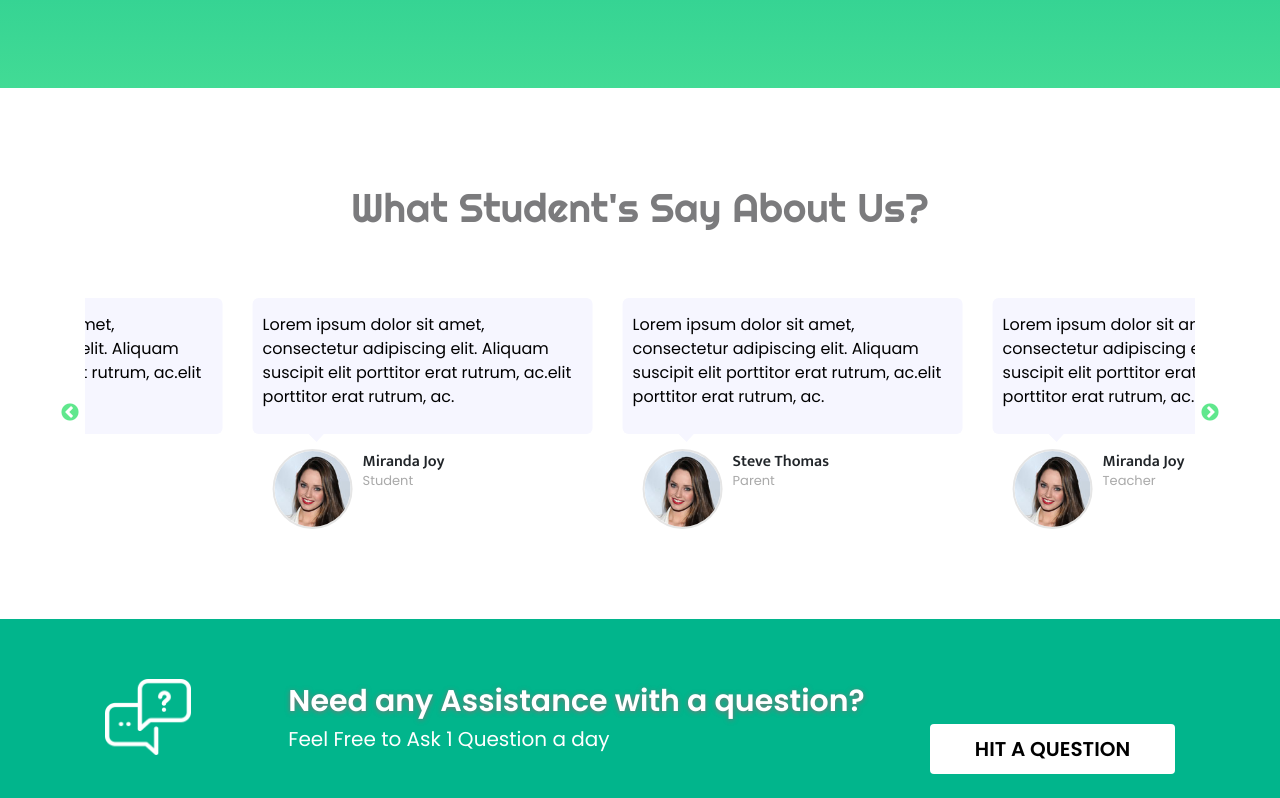
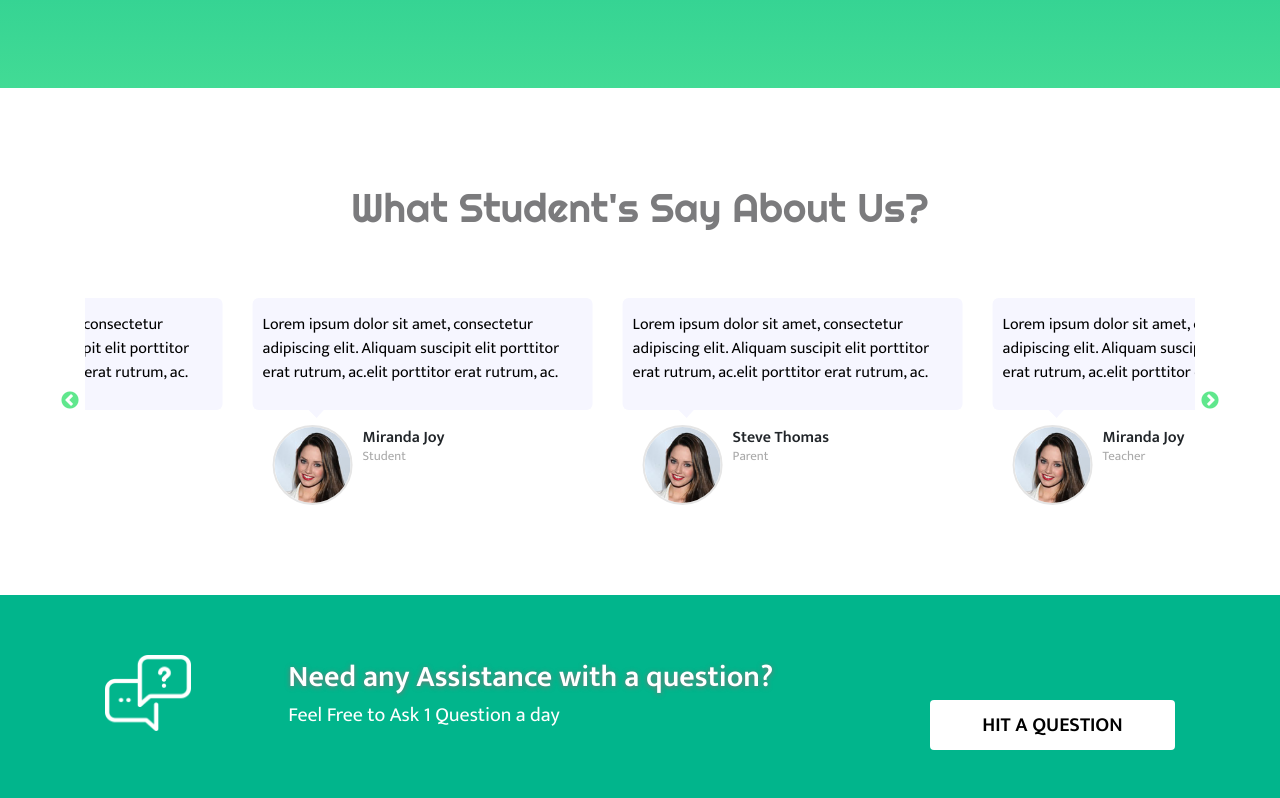
Before and after one commit to niraulabijay/dePloY_edu_ReaCt, a React (Create React App) app: page / in a window 1280 px wide. Shown: the part 2702-3500 px from the top of the page. Built offline with nearby package versions, Linux system fonts and the light colour scheme; no server answers.

Commit message:
new-commit

```diff
--- a/src/Dashboard/MockTest/Test.js
+++ b/src/Dashboard/MockTest/Test.js
@@ -131,9 +131,7 @@ export default function Test() {
 													<div className="button-container">
 														{data.ongoing == 1 ? (
 															<Link
-																data-toggle="modal"
-																data-target="#startModal"
-																onClick={() => setModalData(data.slug)}
+																to = {"/" + Authtoken.class_id + "/" + data.slug + "/test"}
 																style={{ background: "#4bf769" }}
 															>
 																<span>Ongoing</span>
--- a/src/Dashboard/Quiz/SubjectResult.js
+++ b/src/Dashboard/Quiz/SubjectResult.js
@@ -1,5 +1,6 @@
 import React, { useEffect } from "react";
 import { useHistory, Link, useLocation } from "react-router-dom";
+import DisplayMark from './DisplayMarks'
 
 const SubjectResult = () => {
 	const history = useHistory();
@@ -12,7 +13,7 @@ const SubjectResult = () => {
 	console.log(result);
 
 	console.log(location);
-	console.log(result);
+	// console.log(result);
 	// useEffect(() => {
 
 	// 	window.onpopstate = e => {
@@ -39,7 +40,7 @@ const SubjectResult = () => {
 						boxShadow: "0px 2px 4px #a1a4a4",
 					}}
 				></nav>
-				{/* <DisplayMark fullMark={allQuestion} total={myTotal} /> */}
+				<DisplayMark fullMark={5} total={10} />
 			</div>
 			{result.map((question, index) => (
 				<div className="container  test-section">
--- a/src/pages/Homepage.css
+++ b/src/pages/Homepage.css
@@ -3,7 +3,7 @@
 body {
 	margin: 0;
 	padding: 0;
-	font-family: "Poppins", sans-serif;
+	font-family: "Mukta", sans-serif;
 	overflow-x: hidden;
 	overflow-y: scroll;
 }
```
Also changed, not shown: 1 other file (tests, documents, lock files or other folders).
